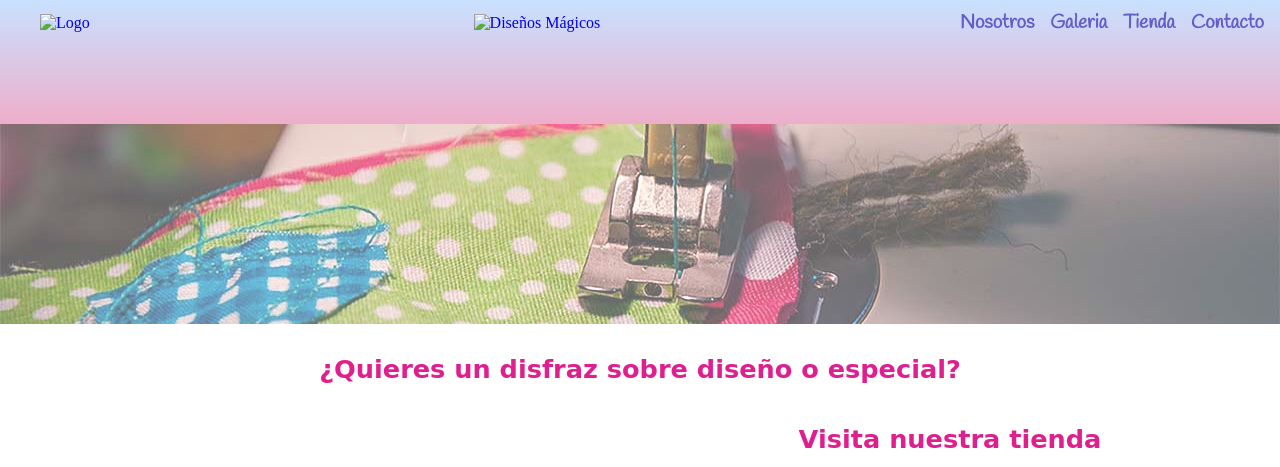
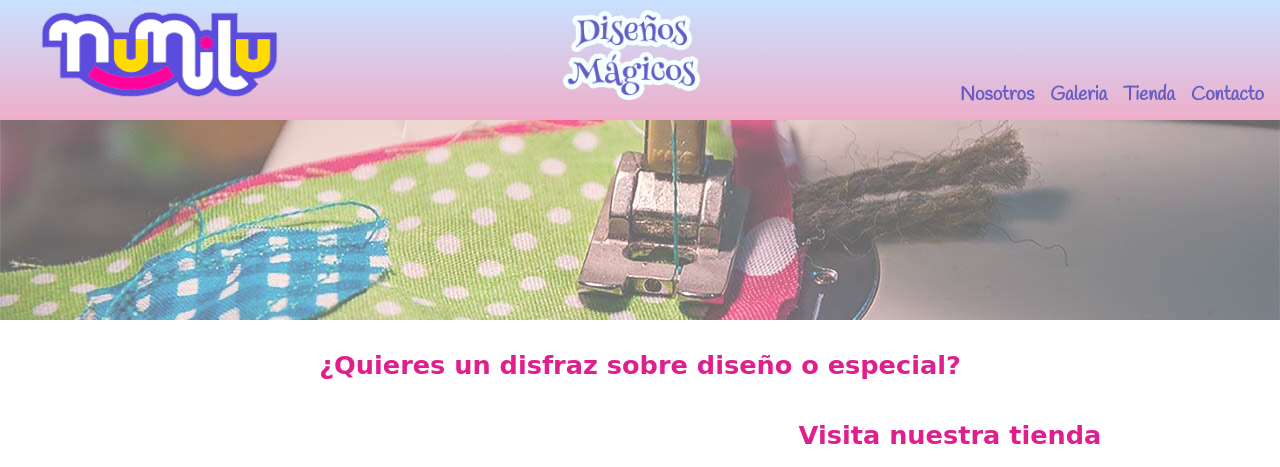
Before and after one commit to Polisio/Nunilu-Ramirez-D4, a plain HTML site: page views/Contacto.html in a window 1280 px wide. Shown: the top 467 px of the page. Drawn offline with Linux system fonts and the light colour scheme; a web font is replaced by a local one.

Commit message:
ultimo intento2

```diff
--- a/views/Contacto.html
+++ b/views/Contacto.html
@@ -11,10 +11,10 @@
 <body>
 	<header>
 		<a id="logo" href="index.html" class="logo">
-			<img class="logo" src="src/logoNL_4.png" alt="Logo">
+			<img class="logo" src="../src/logo4.png" alt="Logo">
 		</a>
 		<a id="logo" href="index.html" class="logo">
-			<img class="logo" src="src/DisMag_2.png" alt="Diseños Mágicos">
+			<img class="logo" src="../src/DisMag_2.png" alt="Diseños Mágicos">
 		</a>
 		<nav>
 			<a class="navLink" href="Nosotros.html">Nosotros</a>
```
Also changed, not shown: index.html (+2 -2 lines), views/Galeria.html (+2 -2 lines), views/Nosotros.html (+2 -2 lines), views/Tienda.html (+2 -2 lines), src/DisMag.png (renamed from img/DisMag.png), src/logo2.png (renamed from img/LogoNL_2.png), src/logo3.png (added), src/logo4.png (renamed from src/LogoNL_4.png).
